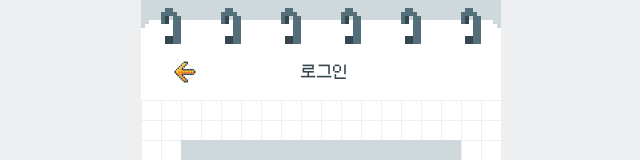
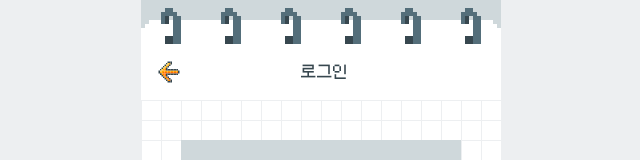
Before and after one commit to bside-4team/4team-client, a Next.js app: page /login in a window 1280 px wide. Shown: the top 160 px of the page, without its empty margins (319-959 px from the left). Built offline with nearby package versions, Linux system fonts and the light colour scheme.

Commit message:
[KB-80] fix: padding 삭제

```diff
--- a/src/components/c-header/index.tsx
+++ b/src/components/c-header/index.tsx
@@ -33,7 +33,6 @@ const S = {
   Wrapper: styled.div`
     height: 56px;
     background-color: ${({ theme }) => theme.colors.white};
-    padding: 20px 16px;
     position: fixed;
     top: 44px;
     width: 360px;
```
